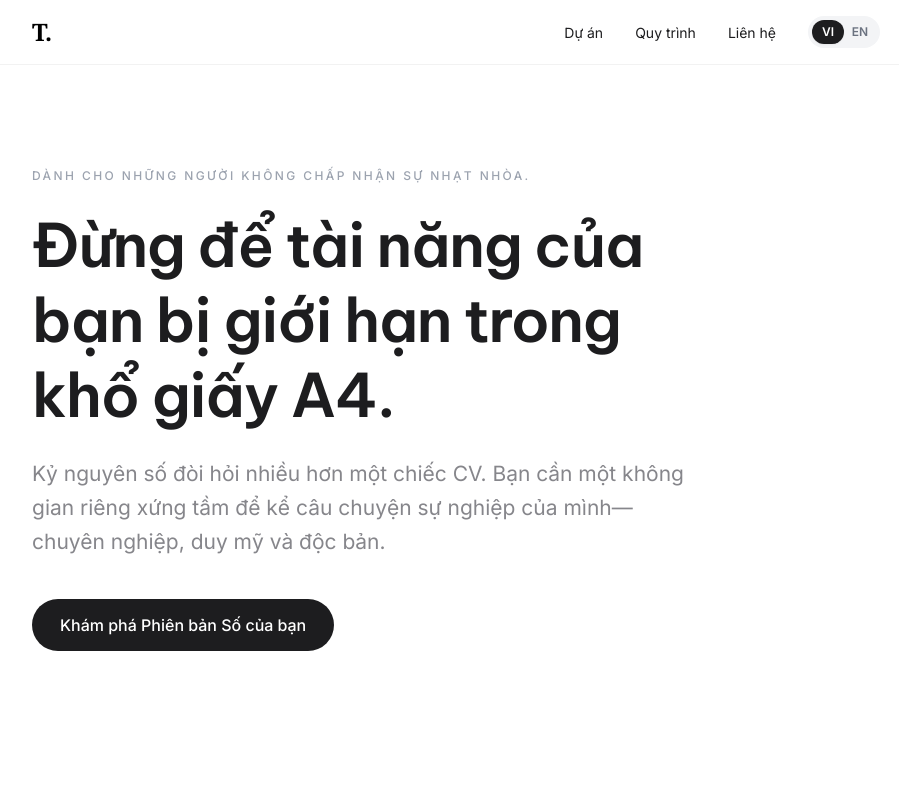
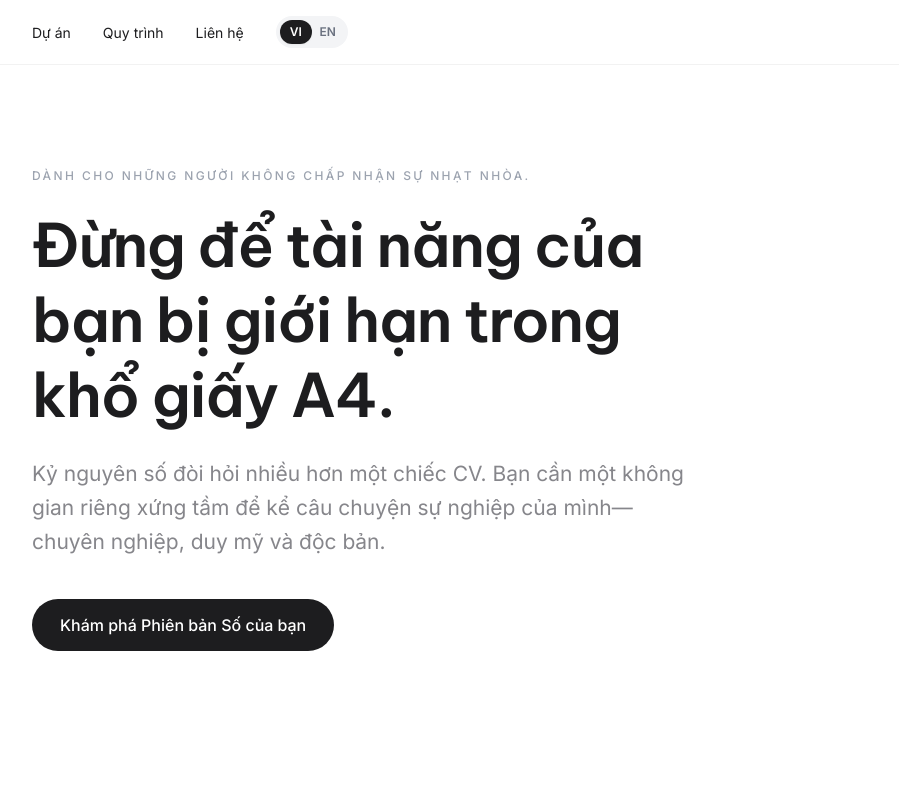
Before and after one commit to nguyentung423/T., a Next.js app: page / in a window 1280 px wide. Shown: the top 800 px of the page, without its empty margins (184-1083 px from the left). Built offline with nearby package versions, Linux system fonts and the light colour scheme.

Commit message:
test: temporarily hide T brand mark to verify font request source

```diff
--- a/src/components/Header.tsx
+++ b/src/components/Header.tsx
@@ -34,13 +34,13 @@ export function Header() {
           role="navigation"
           aria-label="Main navigation"
         >
-          {/* Logo */}
-          <Link
+          {/* Logo - TEMPORARILY HIDDEN to test font loading */}
+          {/* <Link
             href="/"
             className="font-serif text-2xl font-bold text-black tracking-tight"
           >
             T.
-          </Link>
+          </Link> */}
 
           {/* Desktop Navigation */}
           <div className="hidden md:flex items-center gap-8">
```
